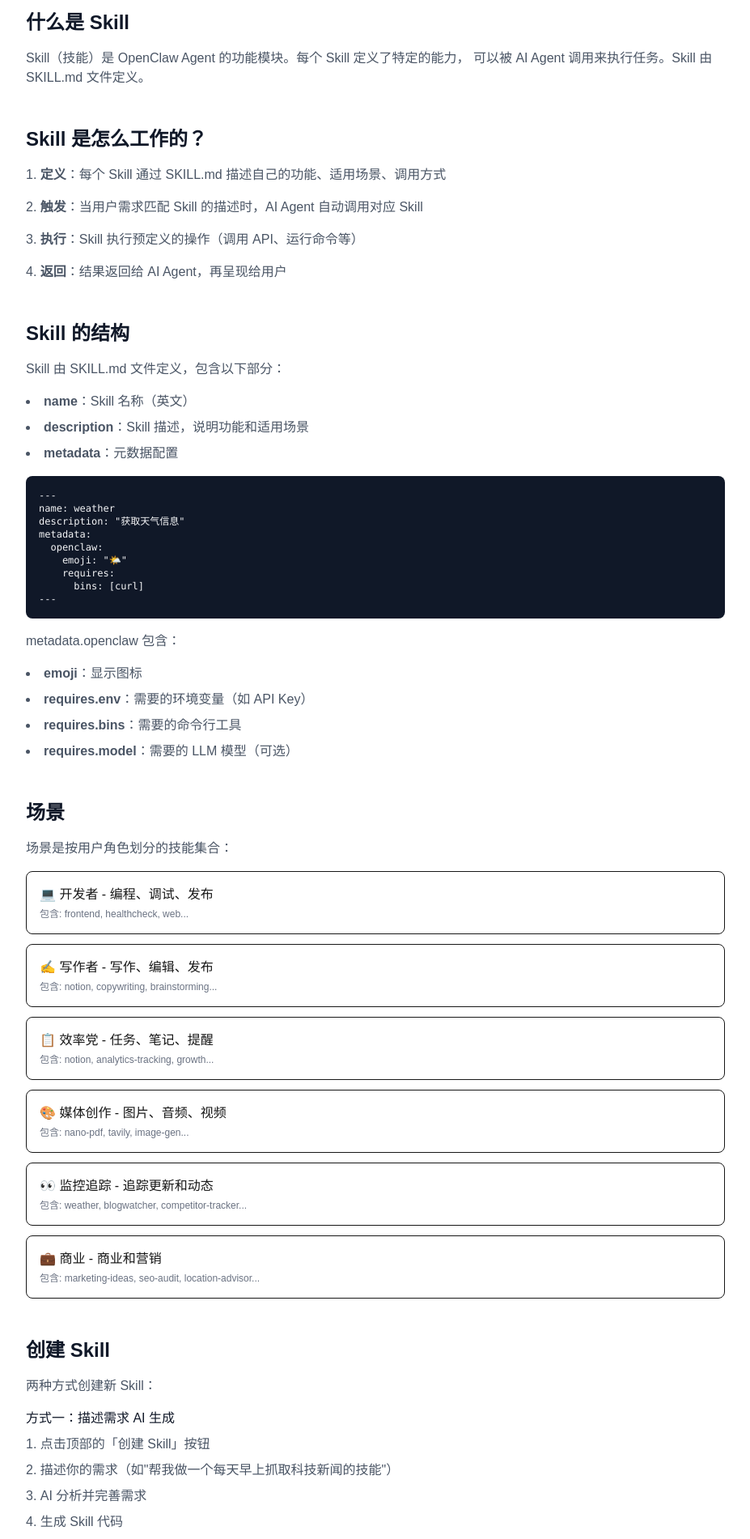
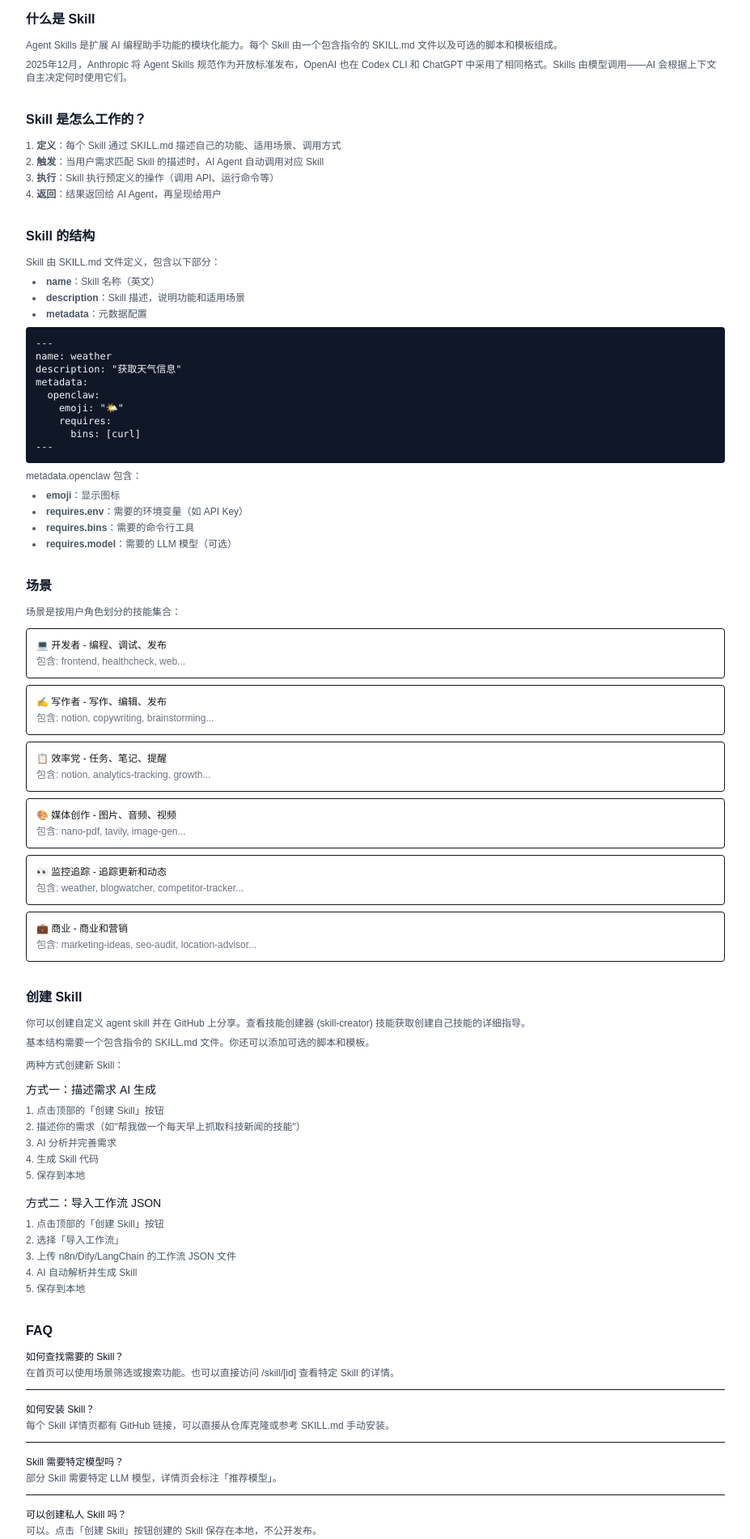
Before and after one commit to huangqianqian120/skillslibrary, a Next.js app: page /docs in a window 1280 px wide. Shown: the part 120-2021 px from the top of the page at 81% size, without its empty margins (176-1103 px from the left). Built offline with nearby package versions, Linux system fonts and the light colour scheme; no server answers.

Commit message:
Update: docs with detailed Skill definition and creation guide

```diff
--- a/app/docs/page.tsx
+++ b/app/docs/page.tsx
@@ -5,6 +5,26 @@
 import BackButton from '../components/BackButton'
 
 const faqs = [
+  {
+    question: "如何查找需要的 Skill？",
+    answer: "在首页可以使用场景筛选或搜索功能。也可以直接访问 /skill/[id] 查看特定 Skill 的详情。"
+  },
+  {
+    question: "如何安装 Skill？",
+    answer: "每个 Skill 详情页都有 GitHub 链接，可以直接从仓库克隆或参考 SKILL.md 手动安装。"
+  },
+  {
+    question: "Skill 需要特定模型吗？",
+    answer: "部分 Skill 需要特定 LLM 模型，详情页会标注「推荐模型」。"
+  },
+  {
+    question: "可以创建私人 Skill 吗？",
+    answer: "可以。点击「创建 Skill」按钮创建的 Skill 保存在本地，不公开发布。"
+  },
+  {
+    question: "Skill 和 MCP 有什么区别？",
+    answer: "MCP (Model Context Protocol) 是连接 AI 与外部系统的开源标准（像 USB-C 之于电脑），Skill 是更轻量的功能模块。MCP 需要编写服务端代码，Skill 更简单，只需定义描述即可使用。"
+  }
 ]
 
 export default function DocsPage() {
@@ -17,18 +37,20 @@
           Skills Library 文档
         </h1>
 
-        <div className="space-y-12">
+        <div className="space-y-8 text-xs">
           <section>
-            <h2 className="text-2xl font-bold text-gray-900 mb-4">什么是 Skill</h2>
+            <h2 className="text-base font-bold text-gray-900 mb-3">什么是 Skill</h2>
+            <p className="text-gray-600 mb-2">
+              Agent Skills 是扩展 AI 编程助手功能的模块化能力。每个 Skill 由一个包含指令的 SKILL.md 文件以及可选的脚本和模板组成。
+            </p>
             <p className="text-gray-600">
-              Skill（技能）是 OpenClaw Agent 的功能模块。每个 Skill 定义了特定的能力，
-              可以被 AI Agent 调用来执行任务。Skill 由 SKILL.md 文件定义。
+              2025年12月，Anthropic 将 Agent Skills 规范作为开放标准发布，OpenAI 也在 Codex CLI 和 ChatGPT 中采用了相同格式。Skills 由模型调用——AI 会根据上下文自主决定何时使用它们。
             </p>
           </section>
 
           <section>
-            <h2 className="text-2xl font-bold text-gray-900 mb-4">Skill 是怎么工作的？</h2>
-            <div className="space-y-4 text-gray-600">
+            <h2 className="text-base font-bold text-gray-900 mb-3">Skill 是怎么工作的？</h2>
+            <div className="space-y-1 text-gray-600">
               <p>1. <strong>定义</strong>：每个 Skill 通过 SKILL.md 描述自己的功能、适用场景、调用方式</p>
               <p>2. <strong>触发</strong>：当用户需求匹配 Skill 的描述时，AI Agent 自动调用对应 Skill</p>
               <p>3. <strong>执行</strong>：Skill 执行预定义的操作（调用 API、运行命令等）</p>
@@ -37,15 +59,15 @@
           </section>
 
           <section>
-            <h2 className="text-2xl font-bold text-gray-900 mb-4">Skill 的结构</h2>
-            <div className="space-y-4 text-gray-600">
+            <h2 className="text-base font-bold text-gray-900 mb-3">Skill 的结构</h2>
+            <div className="space-y-2 text-gray-600">
               <p>Skill 由 SKILL.md 文件定义，包含以下部分：</p>
-              <ul className="list-disc list-inside space-y-2">
+              <ul className="list-disc list-inside space-y-1 ml-2">
                 <li><strong>name</strong>：Skill 名称（英文）</li>
                 <li><strong>description</strong>：Skill 描述，说明功能和适用场景</li>
                 <li><strong>metadata</strong>：元数据配置</li>
               </ul>
-              <pre className="mt-4 bg-gray-900 text-gray-100 p-4 rounded-lg text-xs overflow-x-auto">
+              <pre className="mt-2 bg-gray-900 text-gray-100 p-3 rounded text-xs overflow-x-auto">
 {`---
 name: weather
 description: "获取天气信息"
@@ -56,8 +78,8 @@
       bins: [curl]
 ---`}
               </pre>
-              <p className="mt-4">metadata.openclaw 包含：</p>
-              <ul className="list-disc list-inside space-y-2">
+              <p className="mt-2">metadata.openclaw 包含：</p>
+              <ul className="list-disc list-inside space-y-1 ml-2">
                 <li><strong>emoji</strong>：显示图标</li>
                 <li><strong>requires.env</strong>：需要的环境变量（如 API Key）</li>
                 <li><strong>requires.bins</strong>：需要的命令行工具</li>
@@ -67,9 +89,9 @@
           </section>
 
           <section>
-            <h2 className="text-2xl font-bold text-gray-900 mb-4">场景</h2>
-            <p className="text-gray-600 mb-4">场景是按用户角色划分的技能集合：</p>
-            <div className="grid gap-3">
+            <h2 className="text-base font-bold text-gray-900 mb-3">场景</h2>
+            <p className="text-gray-600 mb-3">场景是按用户角色划分的技能集合：</p>
+            <div className="grid gap-2">
               {[
                 { name: '💻 开发者', desc: '编程、调试、发布', skills: 'frontend, healthcheck, web...' },
                 { name: '✍️ 写作者', desc: '写作、编辑、发布', skills: 'notion, copywriting, brainstorming...' },
@@ -78,20 +100,23 @@
                 { name: '👀 监控追踪', desc: '追踪更新和动态', skills: 'weather, blogwatcher, competitor-tracker...' },
                 { name: '💼 商业', desc: '商业和营销', skills: 'marketing-ideas, seo-audit, location-advisor...' },
               ].map(s => (
-                <div key={s.name} className="p-4 border rounded-lg">
+                <div key={s.name} className="p-3 border rounded">
                   <div className="font-medium">{s.name} - {s.desc}</div>
-                  <div className="text-xs text-gray-500 mt-1">包含: {s.skills}</div>
+                  <div className="text-gray-500 mt-1">包含: {s.skills}</div>
                 </div>
               ))}
             </div>
           </section>
 
           <section>
-            <h2 className="text-2xl font-bold text-gray-900 mb-4">创建 Skill</h2>
-            <p className="text-gray-600 mb-4">两种方式创建新 Skill：</p>
+            <h2 className="text-base font-bold text-gray-900 mb-3">创建 Skill</h2>
+            <p className="text-gray-600 mb-2">你可以创建自定义 agent skill 并在 GitHub 上分享。查看技能创建器 (skill-creator) 技能获取创建自己技能的详细指导。</p>
+            <p className="text-gray-600 mt-2 mb-3">基本结构需要一个包含指令的 SKILL.md 文件。你还可以添加可选的脚本和模板。</p>
 
-            <h3 className="text-base font-medium text-gray-900 mb-2">方式一：描述需求 AI 生成</h3>
-            <ol className="list-decimal list-inside space-y-2 text-gray-600 mb-6">
+            <p className="text-gray-600 mb-3">两种方式创建新 Skill：</p>
+
+            <h3 className="text-sm font-medium text-gray-900 mb-2">方式一：描述需求 AI 生成</h3>
+            <ol className="list-decimal list-inside space-y-1 text-gray-600 mb-4">
               <li>点击顶部的「创建 Skill」按钮</li>
               <li>描述你的需求（如"帮我做一个每天早上抓取科技新闻的技能"）</li>
               <li>AI 分析并完善需求</li>
@@ -99,8 +124,8 @@
               <li>保存到本地</li>
             </ol>
 
-            <h3 className="text-base font-medium text-gray-900 mb-2">方式二：导入工作流 JSON</h3>
-            <ol className="list-decimal list-inside space-y-2 text-gray-600">
+            <h3 className="text-sm font-medium text-gray-900 mb-2">方式二：导入工作流 JSON</h3>
+            <ol className="list-decimal list-inside space-y-1 text-gray-600">
               <li>点击顶部的「创建 Skill」按钮</li>
               <li>选择「导入工作流」</li>
               <li>上传 n8n/Dify/LangChain 的工作流 JSON 文件</li>
@@ -110,12 +135,12 @@
           </section>
 
           <section>
-            <h2 className="text-2xl font-bold text-gray-900 mb-6">FAQ</h2>
-            <div className="space-y-6">
+            <h2 className="text-base font-bold text-gray-900 mb-3">FAQ</h2>
+            <div className="space-y-4">
               {faqs.map((faq, i) => (
-                <div key={i} className="border-b pb-4">
-                  <h3 className="font-medium text-gray-900 mb-2">{faq.question}</h3>
-                  <p className="text-gray-600 text-xs">{faq.answer}</p>
+                <div key={i} className="border-b pb-3">
+                  <h3 className="font-medium text-gray-900 mb-1">{faq.question}</h3>
+                  <p className="text-gray-600">{faq.answer}</p>
                 </div>
               ))}
             </div>
```
